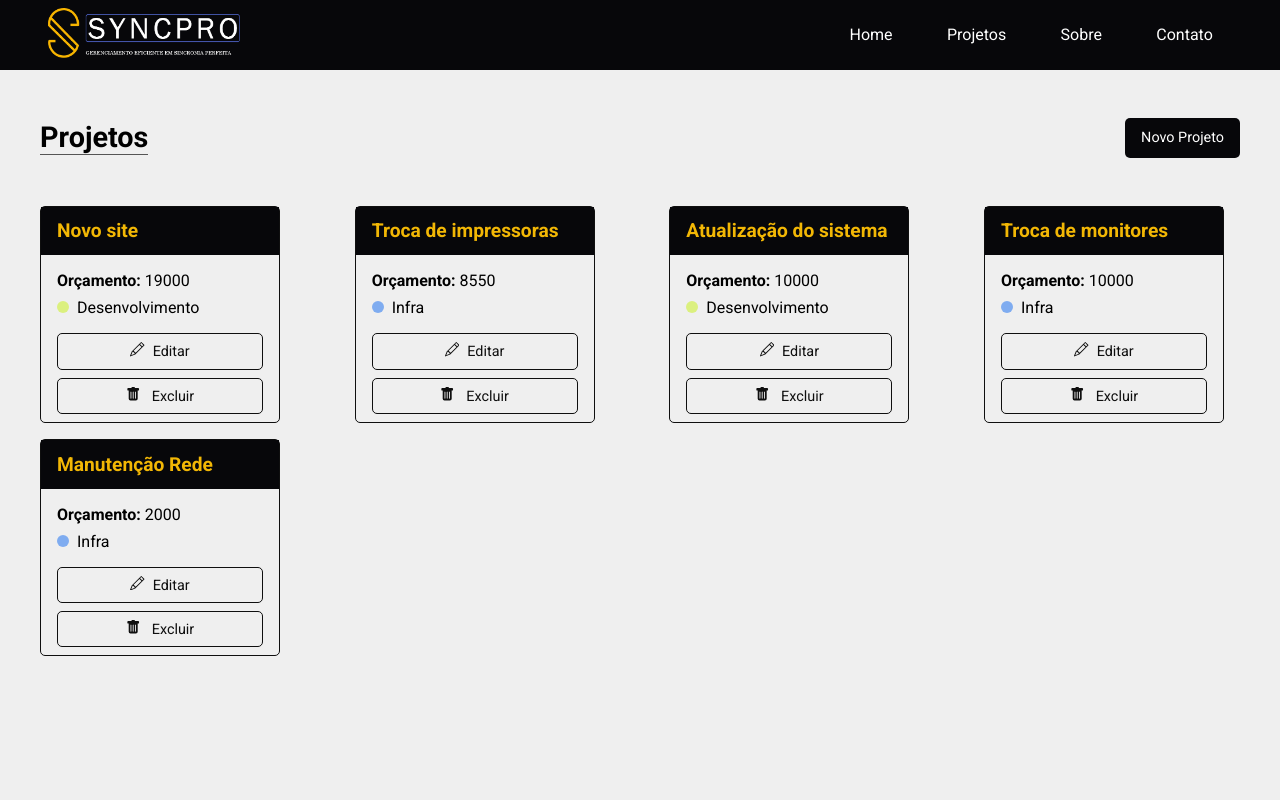
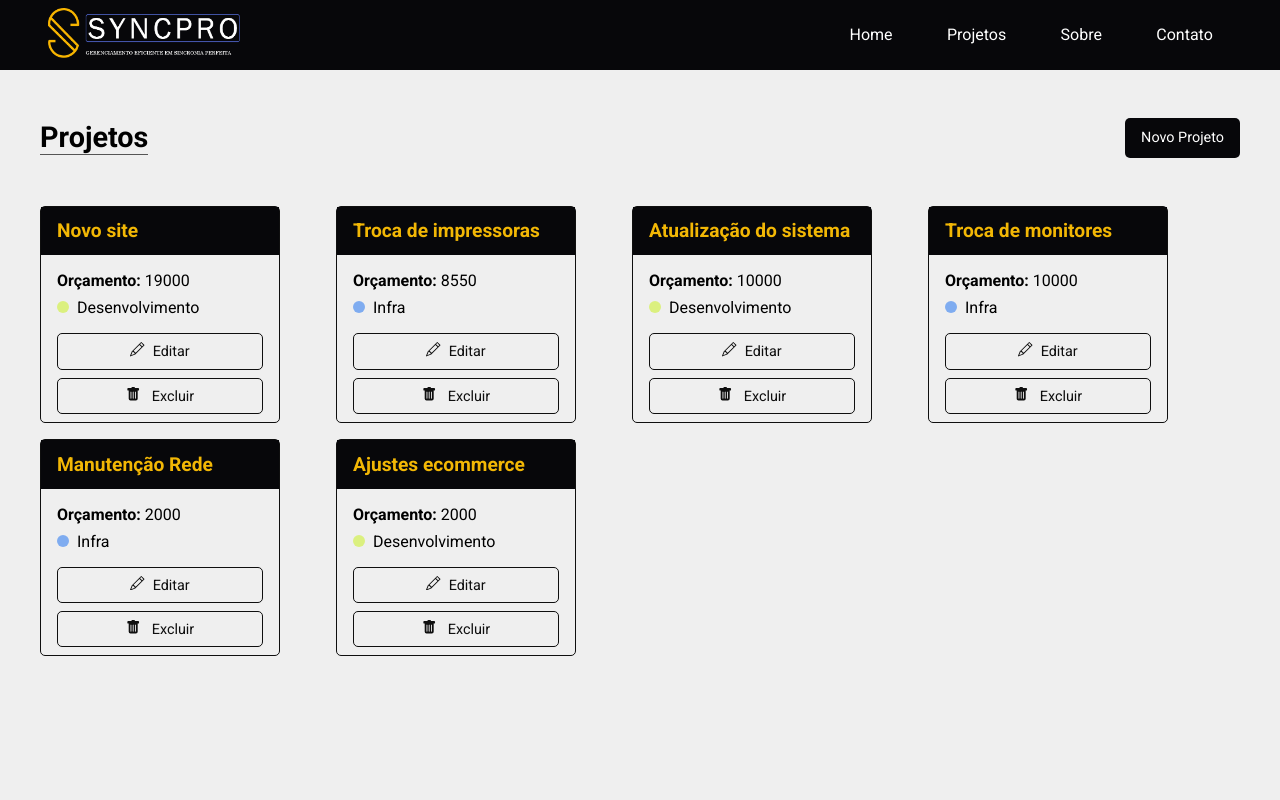
Before and after one commit to LucasCr95/SyncPro, a React (Create React App) app in the folder syncpro/: page /projects in a window 1280 px wide. Shown: the top 800 px of the page. Built offline with nearby package versions, Linux system fonts and the light colour scheme; data requests are answered from the project's data file.

Commit message:
231022
Ajustes do container projects cards

```diff
--- a/syncpro/db.json
+++ b/syncpro/db.json
@@ -66,6 +66,23 @@
       "cost": 0,
       "services": [],
       "id": 5
+    },
+    {
+      "name": "Ajustes ecommerce",
+      "budget": "2000",
+      "category": {
+        "id": "3",
+        "name": "Desenvolvimento"
+      },
+      "cost": 1000,
+      "services": [
+        {
+          "name": "Manutenção corretiva formas de pagamento",
+          "cost": "1000",
+          "id": "845280bc-474a-4924-976d-e8e7f0cad224"
+        }
+      ],
+      "id": 6
     }
   ],
   "categories": [
--- a/syncpro/src/components/pages/Projects.module.css
+++ b/syncpro/src/components/pages/Projects.module.css
@@ -44,6 +44,6 @@
    }
 
    .projects_cards_container {
-      justify-content: space-between;
+      justify-content: flex-start;
    }
 }
--- a/syncpro/src/components/project/ProjectCard.module.css
+++ b/syncpro/src/components/project/ProjectCard.module.css
@@ -4,7 +4,7 @@
    margin-bottom: 1rem;
    border-radius: 5px;
    border: 1px solid #0f0f0f;
-   margin-right: 1rem;
+   margin: 0 3.5rem 1rem 0;
 }
 
 .project_card h2{
```
